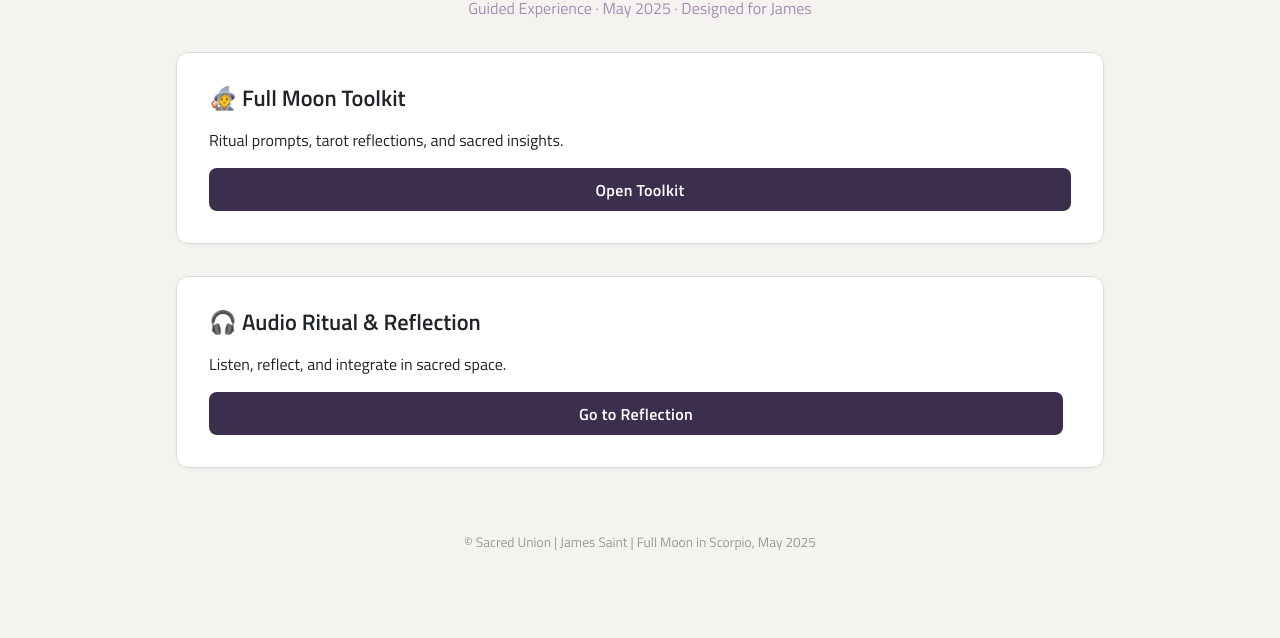
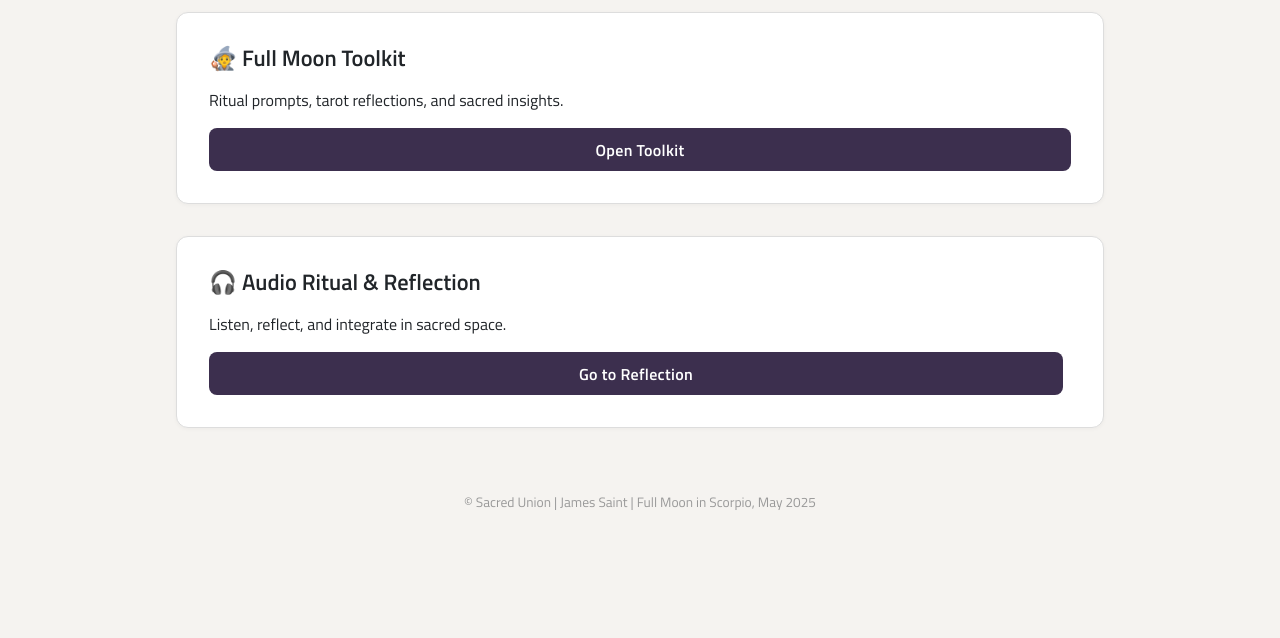
Before and after one commit to JamesSaint/Scorpio-Full-Moon-2025, a plain HTML site: page index.html in a window 1280 px wide. Shown: the part 162-800 px from the top of the page. Drawn offline with nearby package versions, Linux system fonts and the light colour scheme.

Commit message:
Update index.html

```diff
--- a/index.html
+++ b/index.html
@@ -155,7 +155,6 @@
 <section class="hero">
 <div class="container-xl">
 <h1>Scorpio Full Moon Portal</h1>
-<p>Guided Experience · May 2025 · Designed for James</p>
 </div>
 </section>
 <main class="container-xl">
```
